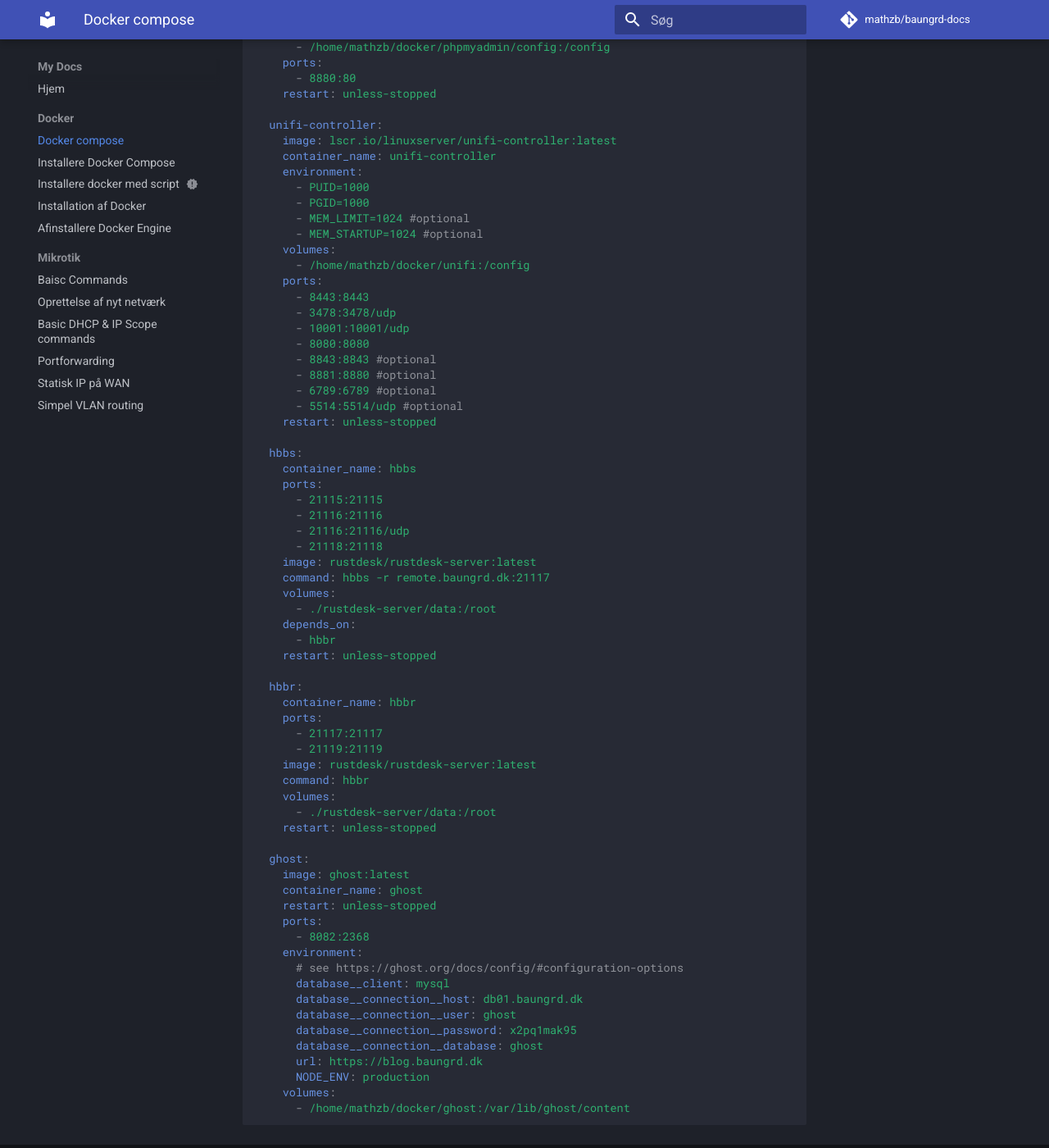
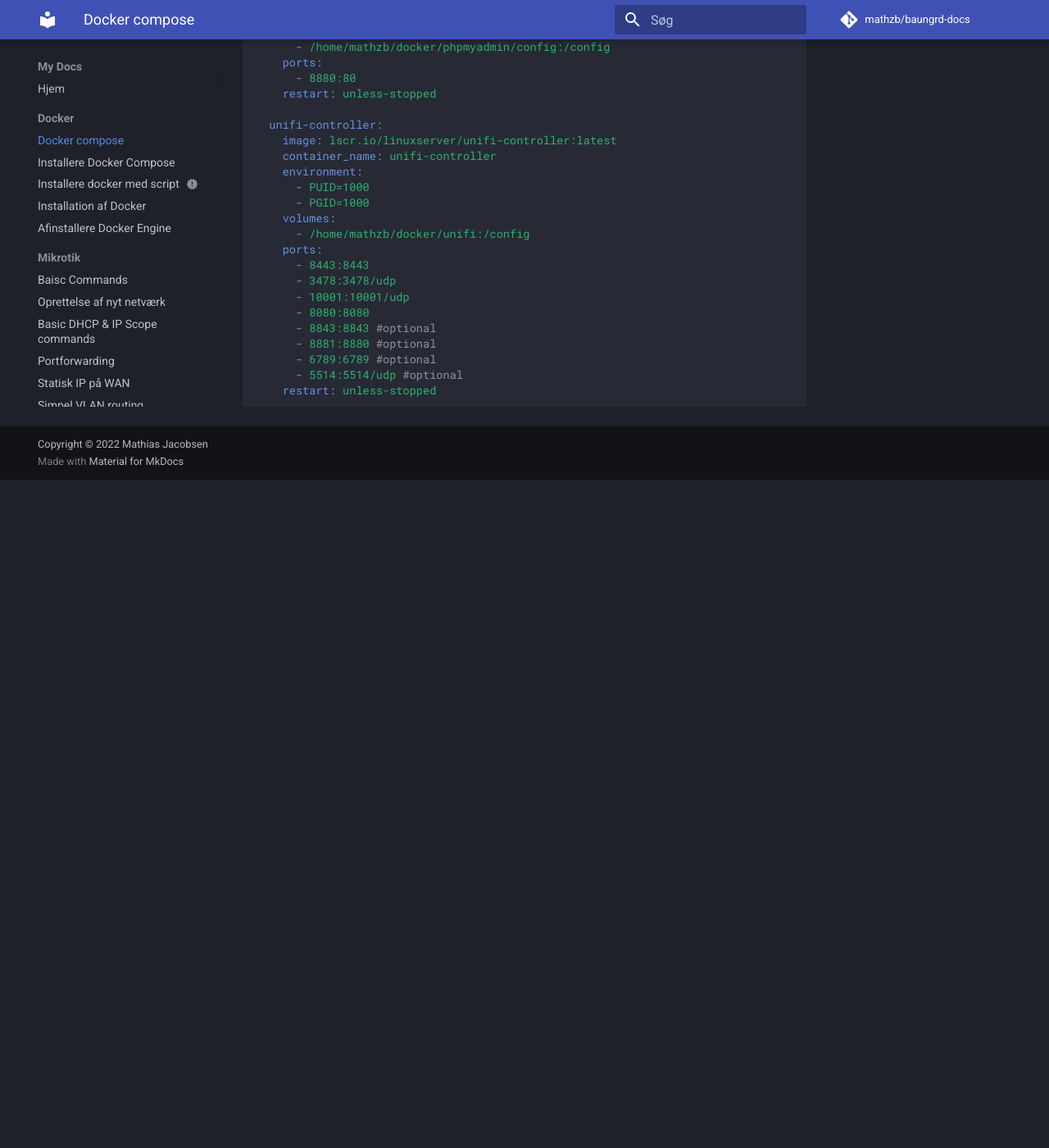
Before and after one commit to mathzb/mathzb.github.io, an MkDocs documentation site: the page built from docs/docker/docker-compose.md, in a window 1280 px wide and 1400 px high, scrolled down 2521 px. Shown: the whole window at 82% size. Built offline with MkDocs 1.6.1 and Material for MkDocs 9.7.7, drawn with Linux system fonts in a browser that asks for light colours; comment, search, counter and statistics services are not loaded; after the commit the page ends 3106 px from its top, so only the background shows below that; some of the changed text lies outside the part shown.

Commit message:
updated docker-compose.md

````diff
--- a/docs/docker/docker-compose.md
+++ b/docs/docker/docker-compose.md
@@ -10,10 +10,10 @@
       - "81:81"
       - "443:443"
     environment:
-      - DB_MYSQL_HOST=db01.baungrd.dk
+      - DB_MYSQL_HOST=db.baungrd.dk
       - DB_MYSQL_PORT=3306
       - DB_MYSQL_USER=npm
-      - DB_MYSQL_PASSWORD=x2pq1mak95
+      - DB_MYSQL_PASSWORD=PASSWORD
       - DB_MYSQL_NAME=npm
       - DISABLE_IPV6=true
     volumes:
@@ -34,7 +34,7 @@
       - PGID=1000
       - TS3SERVER_GDPR_SAVE=false
       - TS3SERVER_LICENSE=accept
-      - serveradmin_password=x2pq1mak95
+      - serveradmin_password=PASSWORD
     volumes:
       - /home/mathzb/docker/teamspeak/data:/data
 
@@ -45,9 +45,9 @@
     ports:
       - "8081:80"
     environment:
-      - ADMIN_TOKEN=v8YxPFw6Ve90q30B/6NRvKePrkwY2hTqFlFzvHeqjIJ3nlgruoSrQlBBHfAW4TK
+      - ADMIN_TOKEN=
       - WEBSOCKET_ENABLED=true
-      - DATABASE_URL=mysql://vaultwarden:x2pq1mak95@db01.baungrd.dk:3306/vaultwarden
+      - DATABASE_URL=mysql://vaultwarden:PASSWORD@db.baungrd.dk:3306/vaultwarden
     volumes:
       - /home/mathzb/docker/vaultwarden:/data
 
@@ -122,7 +122,7 @@
       - PGID=1000
       - TZ=Europe/Copenhagen
       - PMA_ARBITRARY=1 #optional
-      - PMA_ABSOLUTE_URI=https://sql.jcobsn.xyz #optional
+      - PMA_ABSOLUTE_URI=http://sql.baungrd.dk #optional
     volumes:
       - /home/mathzb/docker/phpmyadmin/config:/config
     ports:
@@ -135,8 +135,6 @@
     environment:
       - PUID=1000
       - PGID=1000
-      - MEM_LIMIT=1024 #optional
-      - MEM_STARTUP=1024 #optional
     volumes:
       - /home/mathzb/docker/unifi:/config
     ports:
@@ -149,48 +147,4 @@
       - 6789:6789 #optional
       - 5514:5514/udp #optional
     restart: unless-stopped
-
-  hbbs:
-    container_name: hbbs
-    ports:
-      - 21115:21115
-      - 21116:21116
-      - 21116:21116/udp
-      - 21118:21118
-    image: rustdesk/rustdesk-server:latest
-    command: hbbs -r remote.baungrd.dk:21117
-    volumes:
-      - ./rustdesk-server/data:/root
-    depends_on:
-      - hbbr
-    restart: unless-stopped
-
-  hbbr:
-    container_name: hbbr
-    ports:
-      - 21117:21117
-      - 21119:21119
-    image: rustdesk/rustdesk-server:latest
-    command: hbbr
-    volumes:
-      - ./rustdesk-server/data:/root
-    restart: unless-stopped
-
-  ghost:
-    image: ghost:latest
-    container_name: ghost
-    restart: unless-stopped
-    ports:
-      - 8082:2368
-    environment:
-      # see https://ghost.org/docs/config/#configuration-options
-      database__client: mysql
-      database__connection__host: db01.baungrd.dk
-      database__connection__user: ghost
-      database__connection__password: x2pq1mak95
-      database__connection__database: ghost
-      url: https://blog.baungrd.dk
-      NODE_ENV: production
-    volumes:
-      - /home/mathzb/docker/ghost:/var/lib/ghost/content
 ```
````
Also changed, not shown: other parts of docs/docker/docker-compose.md (+1 -1 lines).
